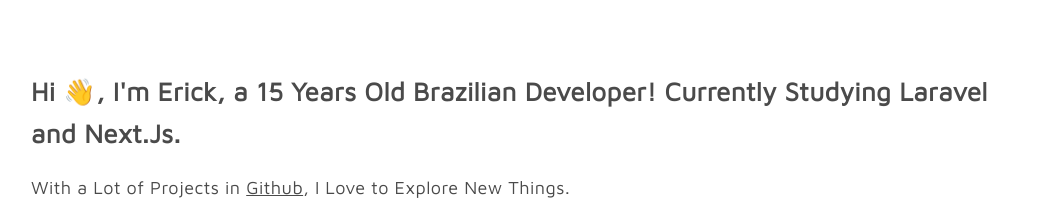
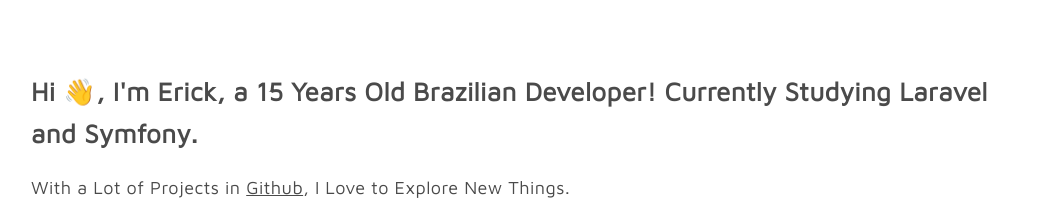
Before and after one commit to TheDevick/Next.Js-Personal-Page, a Next.js app: page / in a window 1280 px wide. Shown: the part 125-329 px from the top of the page, without its empty margins (120-1160 px from the left). Built offline with nearby package versions, Linux system fonts and the light colour scheme.

Commit message:
Update index.tsx

```diff
--- a/src/components/Description/index.tsx
+++ b/src/components/Description/index.tsx
@@ -25,7 +25,7 @@ const StyledLink = styled.a`
 export default function Description() {
     return (
         <StyledDiv>
-            <Subtitle>Hi 👋, I'm Erick, a 15 Years Old Brazilian Developer! Currently Studying Laravel and Next.Js.</Subtitle>
+            <Subtitle>Hi 👋, I'm Erick, a 15 Years Old Brazilian Developer! Currently Studying Laravel and Symfony.</Subtitle>
 
             <About>
                 With a Lot of Projects in <GithubLink>Github</GithubLink>, I Love to Explore New Things.
```
